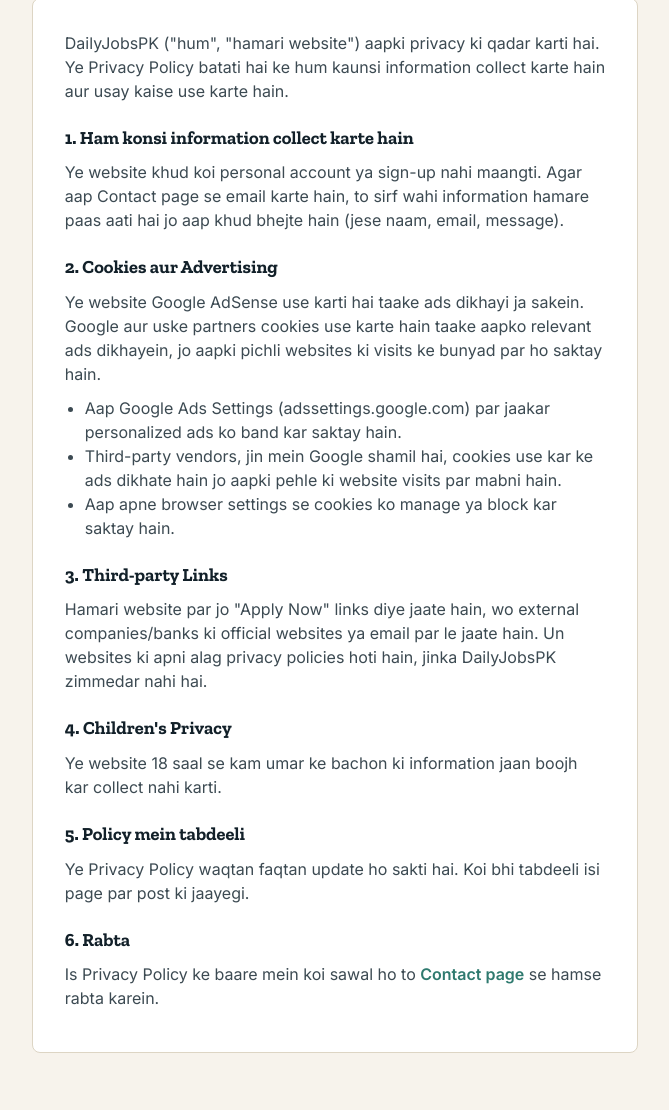
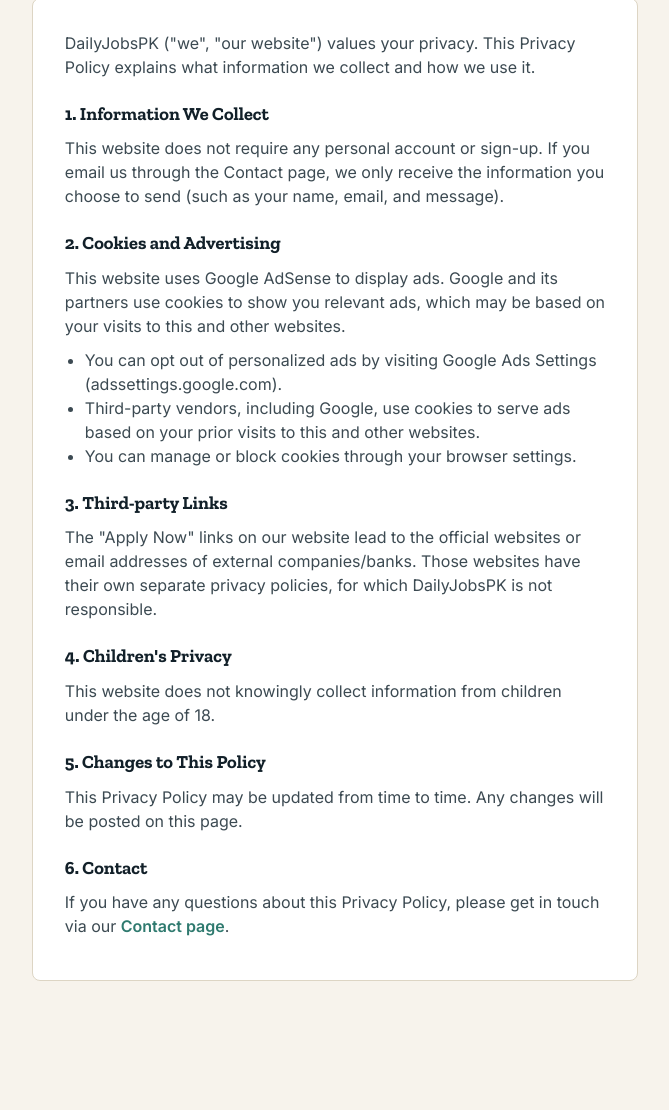
Before and after one commit to arsalannawaz42/job-board-app, a website: page job-board/public/privacy.html in a window 1280 px wide. Shown: the part 204-1314 px from the top of the page, without its empty margins (305-974 px from the left). Drawn offline with nearby package versions, Linux system fonts and the light colour scheme.

Commit message:
Update privacy.html

```diff
--- a/job-board/public/privacy.html
+++ b/job-board/public/privacy.html
@@ -1,5 +1,5 @@
 <!DOCTYPE html>
-<html lang="ur">
+<html lang="en">
 <head>
 <meta charset="UTF-8">
 <meta name="viewport" content="width=device-width, initial-scale=1.0">
@@ -22,30 +22,30 @@
   <h1>Privacy Policy</h1>
   <div class="updated">Last updated: July 2026</div>
   <div class="card">
-    <p>DailyJobsPK ("hum", "hamari website") aapki privacy ki qadar karti hai. Ye Privacy Policy batati hai ke hum kaunsi information collect karte hain aur usay kaise use karte hain.</p>
+    <p>DailyJobsPK ("we", "our website") values your privacy. This Privacy Policy explains what information we collect and how we use it.</p>
 
-    <h2>1. Ham konsi information collect karte hain</h2>
-    <p>Ye website khud koi personal account ya sign-up nahi maangti. Agar aap Contact page se email karte hain, to sirf wahi information hamare paas aati hai jo aap khud bhejte hain (jese naam, email, message).</p>
+    <h2>1. Information We Collect</h2>
+    <p>This website does not require any personal account or sign-up. If you email us through the Contact page, we only receive the information you choose to send (such as your name, email, and message).</p>
 
-    <h2>2. Cookies aur Advertising</h2>
-    <p>Ye website Google AdSense use karti hai taake ads dikhayi ja sakein. Google aur uske partners cookies use karte hain taake aapko relevant ads dikhayein, jo aapki pichli websites ki visits ke bunyad par ho saktay hain.</p>
+    <h2>2. Cookies and Advertising</h2>
+    <p>This website uses Google AdSense to display ads. Google and its partners use cookies to show you relevant ads, which may be based on your visits to this and other websites.</p>
     <ul>
-      <li>Aap Google Ads Settings (adssettings.google.com) par jaakar personalized ads ko band kar saktay hain.</li>
-      <li>Third-party vendors, jin mein Google shamil hai, cookies use kar ke ads dikhate hain jo aapki pehle ki website visits par mabni hain.</li>
-      <li>Aap apne browser settings se cookies ko manage ya block kar saktay hain.</li>
+      <li>You can opt out of personalized ads by visiting Google Ads Settings (adssettings.google.com).</li>
+      <li>Third-party vendors, including Google, use cookies to serve ads based on your prior visits to this and other websites.</li>
+      <li>You can manage or block cookies through your browser settings.</li>
     </ul>
 
     <h2>3. Third-party Links</h2>
-    <p>Hamari website par jo "Apply Now" links diye jaate hain, wo external companies/banks ki official websites ya email par le jaate hain. Un websites ki apni alag privacy policies hoti hain, jinka DailyJobsPK zimmedar nahi hai.</p>
+    <p>The "Apply Now" links on our website lead to the official websites or email addresses of external companies/banks. Those websites have their own separate privacy policies, for which DailyJobsPK is not responsible.</p>
 
     <h2>4. Children's Privacy</h2>
-    <p>Ye website 18 saal se kam umar ke bachon ki information jaan boojh kar collect nahi karti.</p>
+    <p>This website does not knowingly collect information from children under the age of 18.</p>
 
-    <h2>5. Policy mein tabdeeli</h2>
-    <p>Ye Privacy Policy waqtan faqtan update ho sakti hai. Koi bhi tabdeeli isi page par post ki jaayegi.</p>
+    <h2>5. Changes to This Policy</h2>
+    <p>This Privacy Policy may be updated from time to time. Any changes will be posted on this page.</p>
 
-    <h2>6. Rabta</h2>
-    <p>Is Privacy Policy ke baare mein koi sawal ho to <a class="inline-link" href="contact.html">Contact page</a> se hamse rabta karein.</p>
+    <h2>6. Contact</h2>
+    <p>If you have any questions about this Privacy Policy, please get in touch via our <a class="inline-link" href="contact.html">Contact page</a>.</p>
   </div>
 </div>
 
```
